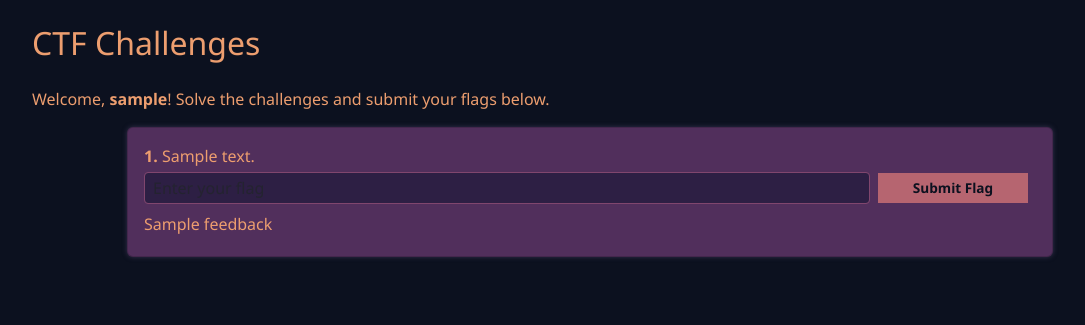
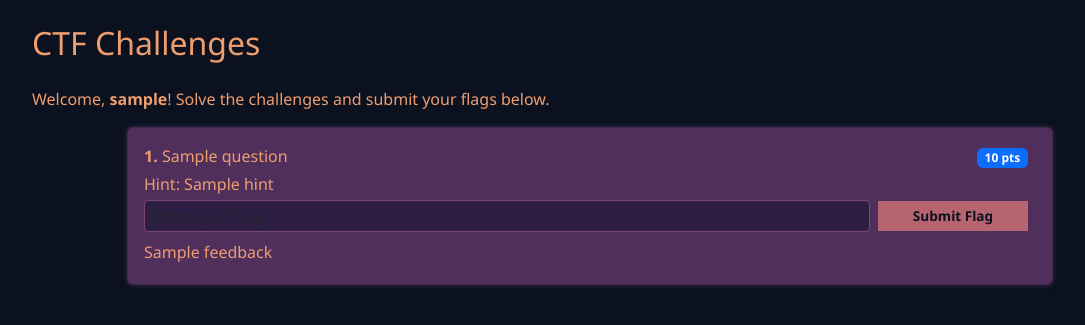
Before and after one commit to adeenaf/shruutech-ctf, a Flask app: template templates/index.html in a window 1280 px wide. Shown: the part 64-389 px from the top of the page, without its empty margins (50-1135 px from the left). Run offline with Flask 3, Linux system fonts and the light colour scheme; the visitor is signed in with stand-in values (Sample User, id 1); the template is opened without the code that fills it: most values are stand-ins (such as "Sample title", 1, 10 or a date in 2020); some web fonts are replaced.

Commit message:
Added challenges to index page

```diff
--- a/templates/index.html
+++ b/templates/index.html
@@ -9,9 +9,18 @@
 <div class="row">
     {% for question in questions %}
     <div class="col-12 col-md-10 mx-auto">
-        <div class="card">
+        <div class="card mb-3">
             <div class="card-body">
-                <p class="card-text"><strong>{{ loop.index }}.</strong> {{ question.description }}</p>
+                <div class="d-flex justify-content-between align-items-center">
+                    <p class="mb-1">
+                        <strong>{{ loop.index }}.</strong> {{ question.title }}
+                    </p>
+                    <span class="badge bg-primary">{{ question.points }} pts</span>
+                </div>
+
+                <p class="challenge-hint">
+                    Hint: {{ question.hint }}
+                </p>
 
                 <form method="POST" action="{{ url_for('submit_flag', question_id=question.id) }}">
                     <div class="d-flex gap-2 align-items-center">
```
